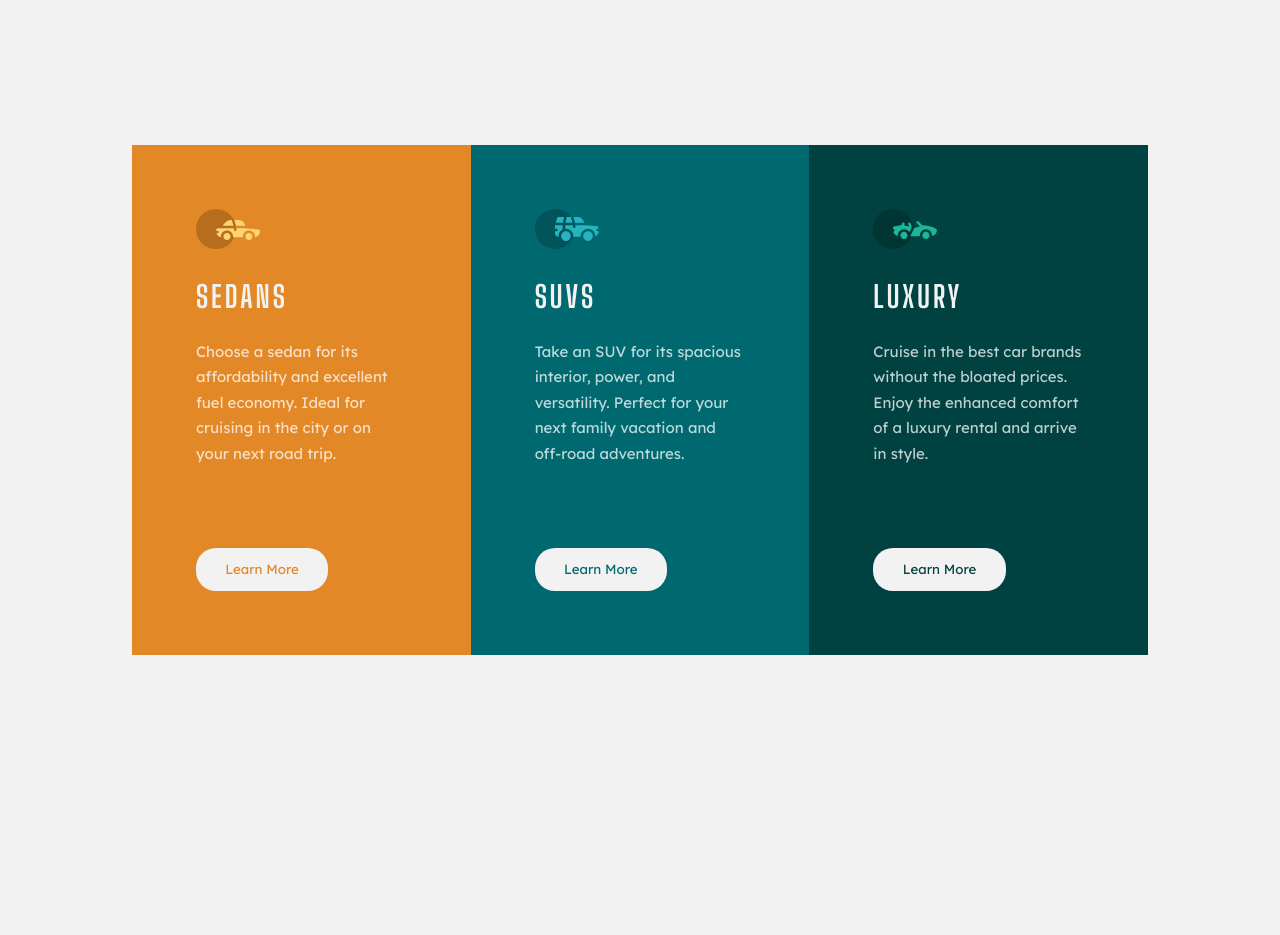
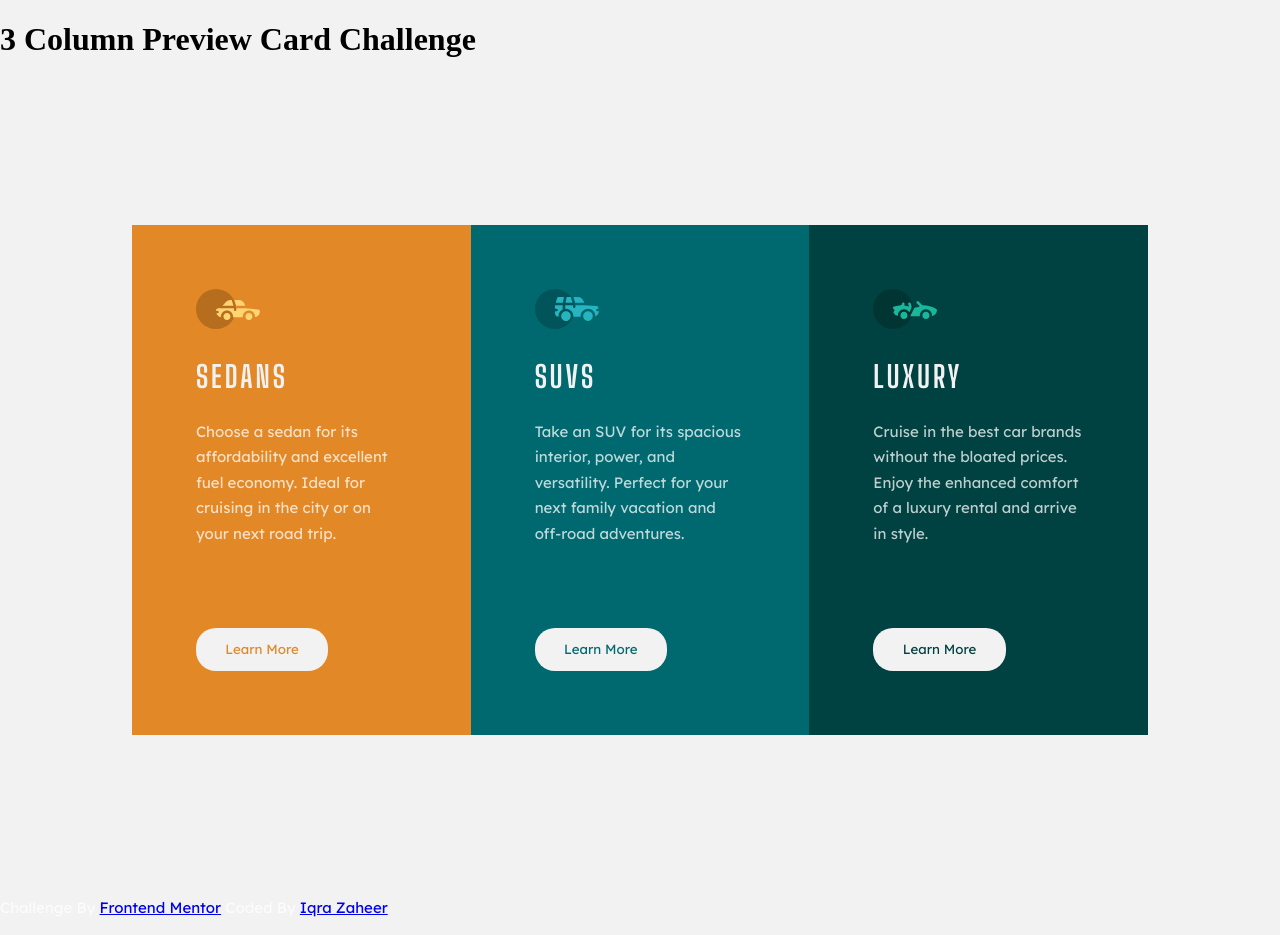
Before and after one commit to iqra0001/3-Column-Preview-Card-Component, a plain HTML site: page index.html in a window 1280 px wide. Before the commit the page ends 800 px from the top, so only its background shows below. Drawn offline with Linux system fonts and the light colour scheme.

Commit message:
Update index.html

```diff
--- a/index.html
+++ b/index.html
@@ -5,14 +5,22 @@
 	<meta name="viewport" content="width=device-width, initial-scale=1">
 	<title>3 Column Preview Card Component</title>
 
+	<!-- Style Sheet Link -->
 	<link rel="stylesheet" type="text/css" href="style.css">
 
+	<!-- Google Font Links -->
 	<link href="https://fonts.googleapis.com/css2?family=Lexend+Deca&display=swap" rel="stylesheet">
+
 	<link href="https://fonts.googleapis.com/css2?family=Big+Shoulders+Display:wght@700&display=swap" rel="stylesheet">
 
+	<!-- Favicon -->
 	<link rel="icon" type="image/x-icon" href="images/favicon-32x32.png">
 </head>
 <body>
+
+	<header>
+		<h1 id="heading">3 Column Preview Card Challenge</h1>
+	</header>
 
 	<main class="container">
 
@@ -43,5 +51,9 @@
 
 	</main>
 
+	<footer>
+		<p>Challenge By <a href="https://www.frontendmentor.io/challenges/3column-preview-card-component-pH92eAR2-/hub/responsive-3column-preview-card-layout-using-css-grid-zRzms9xhqn" target="_blank">Frontend Mentor</a> Coded By <a href="https://www.frontendmentor.io/profile/iqra0001" target="_blank">Iqra Zaheer</a></p>
+	</footer>
+
 </body>
 </html>
```
